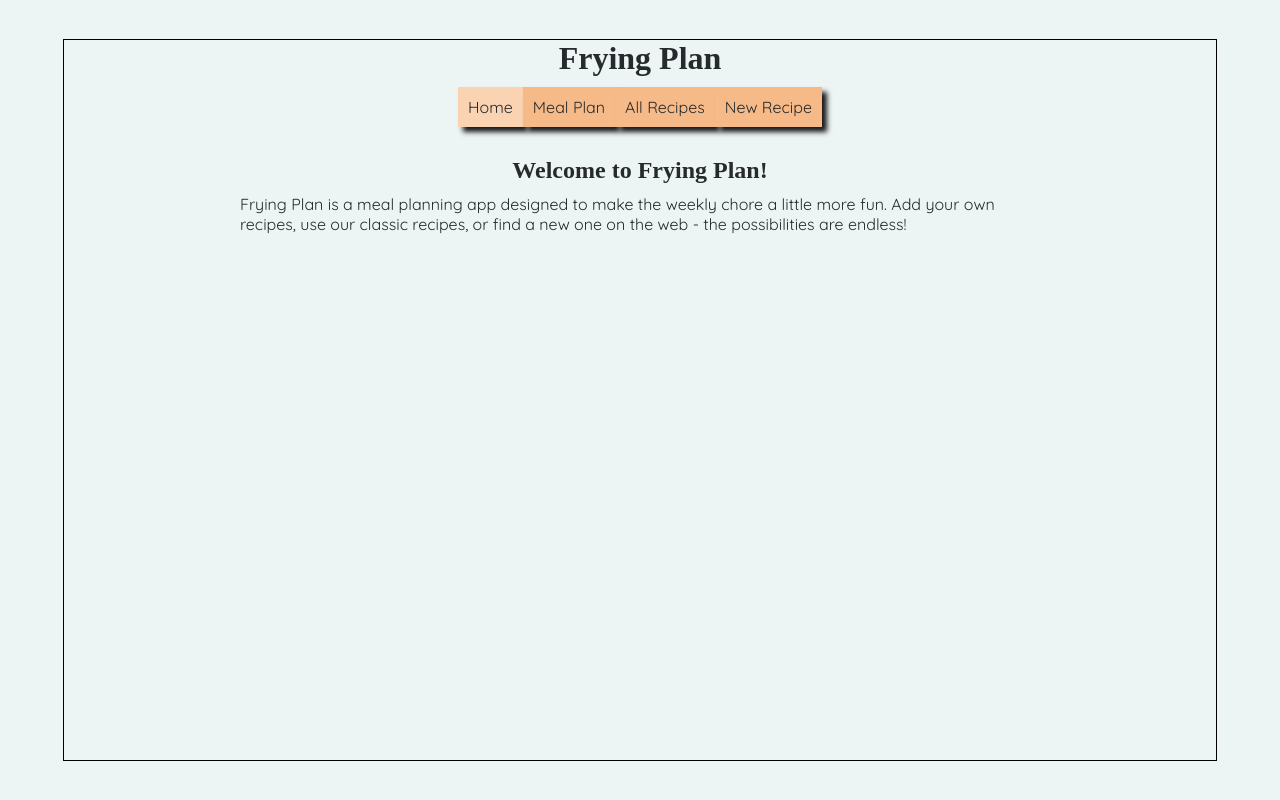
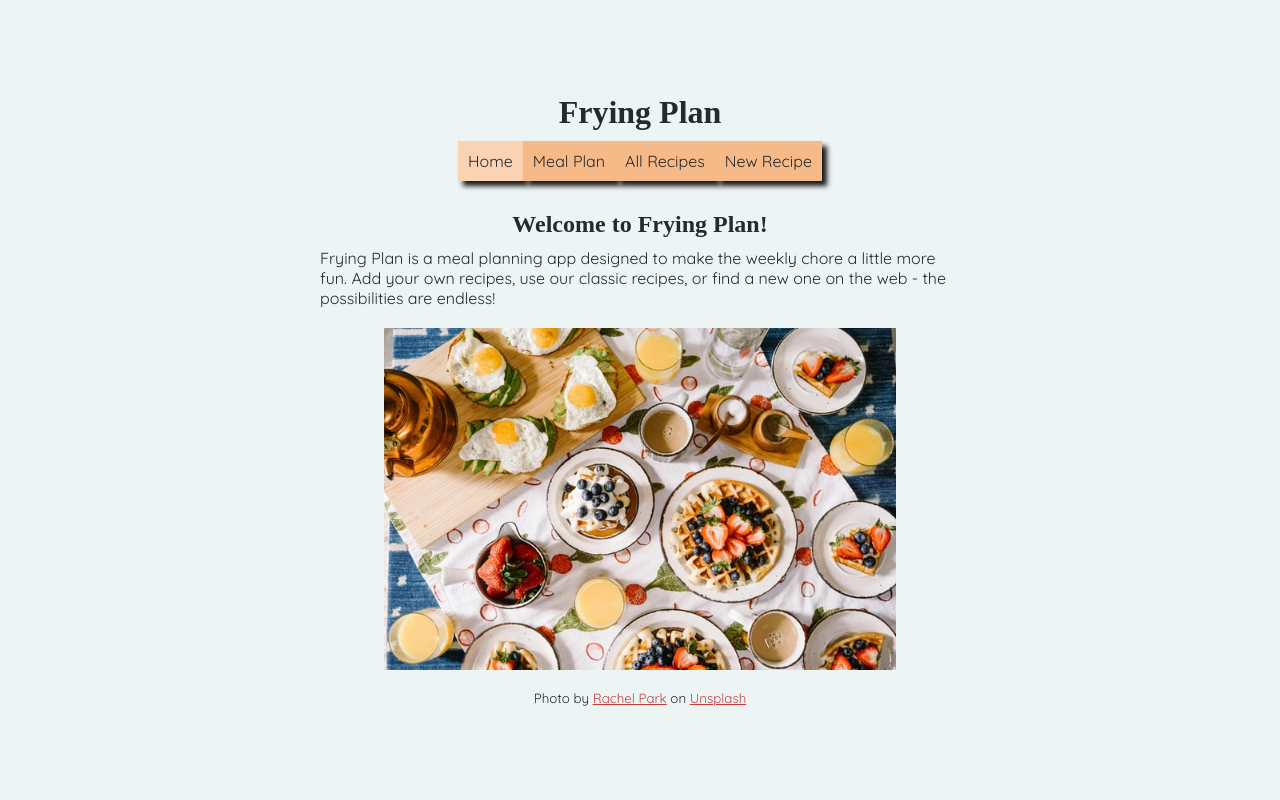
Before and after one commit to rebecca-lindsey/frying-plan-frontend, a React (Create React App) app: page / in a window 1280 px wide. Built offline with nearby package versions, Linux system fonts and the light colour scheme; the HTML template or start-up script is replaced by a standard one; a web font is replaced by a local one.

Commit message:
Add homeImage and styling

```diff
--- a/src/home/HomeContainer.js
+++ b/src/home/HomeContainer.js
@@ -1,16 +1,29 @@
 import React, { Component } from "react";
 import "./home.css";
+// import homeImage from "../../public/home-image.jpg";
+import homeImage from "./home-image.jpg";
 
 export default class HomeContainer extends Component {
   render() {
     return (
-      <div id="home-container" class="main-containers">
+      <div id="home-container" className="main-containers">
         <h2>Welcome to Frying Plan!</h2>
         <p>
           Frying Plan is a meal planning app designed to make the weekly chore a
           little more fun. Add your own recipes, use our classic recipes, or
           find a new one on the web - the possibilities are endless!
         </p>
+        <img src={homeImage} alt="Table with lots of food" id="home-image" />
+        <small>
+          Photo by{" "}
+          <a href="https://unsplash.com/@therachelstory?utm_source=unsplash&utm_medium=referral&utm_content=creditCopyText">
+            Rachel Park
+          </a>{" "}
+          on{" "}
+          <a href="/?utm_source=unsplash&utm_medium=referral&utm_content=creditCopyText">
+            Unsplash
+          </a>
+        </small>
       </div>
     );
   }
--- a/src/home/home.css
+++ b/src/home/home.css
@@ -1,8 +1,21 @@
 #home-container {
     max-width: 800px;
     margin: 0 auto;
+    display: flex;
+    flex-direction: column;
+    align-items: center;
 }
 
 #home-container h2{
     text-align: center;
 }
+
+#home-image {
+   width: 512px;
+   height: 342px;
+   padding: 20px;
+}
+
+small a{
+    color: #C33E3F
+}
--- a/src/index.css
+++ b/src/index.css
@@ -30,9 +30,7 @@ h2 {
 }
 
 #app-container {
-  width: 90vw;
-  height: 90vh;
-  border: 1px solid black;
+  min-width: 550px;
   position: fixed;
   top: 50%;
   left: 50%;
```
Also changed, not shown: src/home/home-image.jpg (added).
